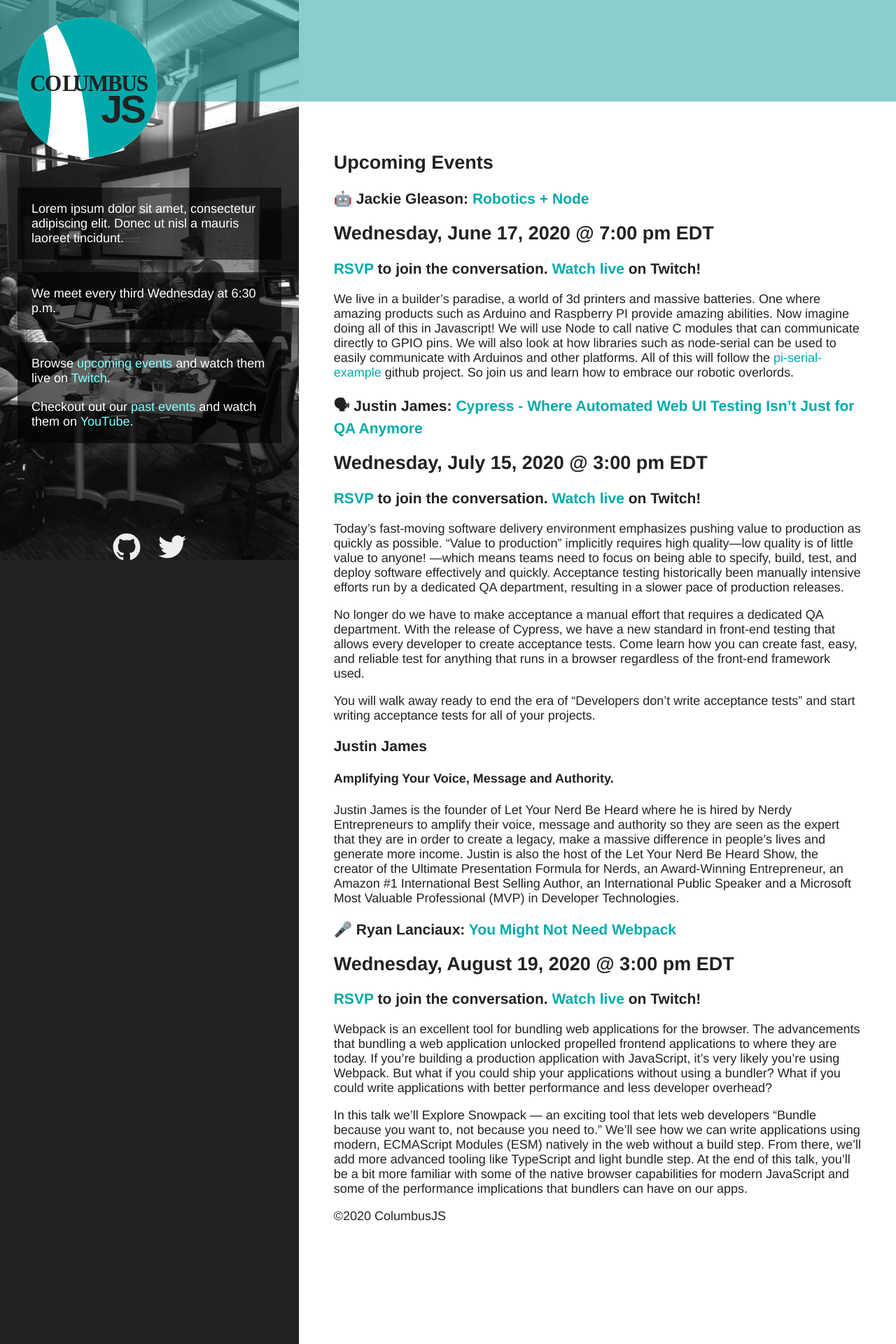
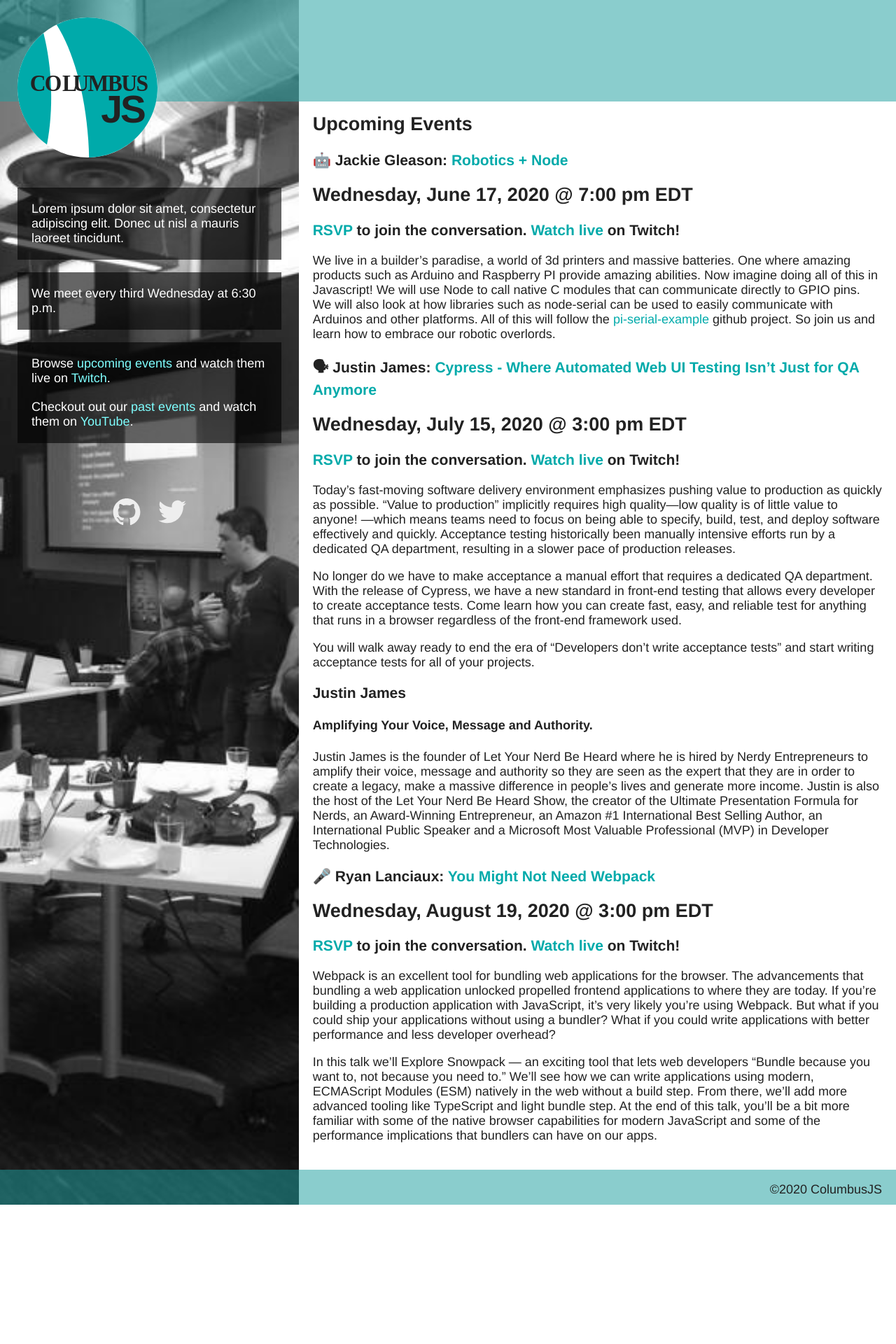
Before and after one commit to columbusjs/columbusjs.github.io, a Jekyll site: the page built from index.html, in a window 1280 px wide. Shown: the top 1920 px of the page at 70% size. Built offline with Jekyll 4.4.1, drawn with Linux system fonts in a browser that asks for light colours; the list of posts is cut into pages by our own code; after the commit the page ends 1721 px from its top, so only the background shows below that.

Commit message:
looking better, still a weird scrolling issue

```diff
--- /dev/null
+++ b/_includes/footer.html
@@ -0,0 +1,3 @@
+<footer>
+  <p>&copy;{{ site.time | date: "%Y" }} {{site.title}}</p>
+</footer>
--- a/_includes/html/body.html
+++ b/_includes/html/body.html
@@ -2,4 +2,5 @@
   {% include header.html %}
   {% include aside.html %}
   {% include main.html %}
+  {% include footer.html %}
 </body>
--- a/_includes/html/head.html
+++ b/_includes/html/head.html
@@ -14,8 +14,8 @@
 {% endif %}
 
 <head>
-    <meta charset="utf-8">
-    <title>{{ title }}</title>
-    <meta name="description" content="{{ site.description }}">
-    <link rel="stylesheet" href="/css/site.css">
+  <title>{{ title }}</title>
+  <meta charset="utf-8">
+  <meta name="description" content="{{ site.description }}">
+  <link rel="stylesheet" href="/css/site.css">
 </head>
--- a/_includes/main.html
+++ b/_includes/main.html
@@ -1,11 +1,5 @@
 <main>
-
   <section id="content">
     {{ content }}
   </section>
-
-  <footer>
-    <p>&copy;{{ site.time | date: "%Y" }} {{site.title}}</p>
-  </footer>
-
 </main>
--- a/css/site.css
+++ b/css/site.css
@@ -1,35 +1,22 @@
 body {
+  grid-template-columns: 1fr 2fr;
+  grid-template-rows: 145px auto 50px;
+  height: 100vh;
   font-family: Helvetica, Arial, sans-serif;
   font-size: 18px;
   color: #222222;
   display: grid;
-  grid-template-columns: 1fr 2fr;
-  grid-template-rows: 145px 1fr 1fr;
   margin: 0px;
   padding: 0px;
-}
-
-a {
-  text-decoration: none;
-  color: #00aaaa;
-}
-
-a:hover {
-  text-decoration: underline;
+  overflow: hidden;
 }
 
 header {
   text-align: left;
   grid-column: 1 / span 2;
-  grid-row: 1/1;
+  grid-row: 1 / span 1;
   z-index: 0;
   background-color: #1fa0a085;
-}
-
-header img {
-  padding: 25px;
-  height: 200px;
-  width: 200px;
 }
 
 aside {
@@ -38,9 +25,35 @@
   background-image: url('../images/sidebar-background.jpg');
   background-color: #222222;
   background-position: top center;
+  background-size: cover;
   background-repeat: no-repeat;
   padding: 25px;
   padding-top: 250px;
+}
+
+main {
+  grid-column: 2 / span 1;
+  grid-row: 1 / span 2;
+  padding: 20px;
+  padding-top: 140px;
+  overflow: scroll;
+  overflow-x: hidden;
+}
+
+footer {
+  grid-column: 1 / span 2;
+  grid-row: 3 / span 1;
+  z-index: 0;
+  background-color: #1fa0a085;
+  text-align: right;
+  padding-right: 20px;
+}
+
+
+header img {
+  padding: 25px;
+  height: 200px;
+  width: 200px;
 }
 
 aside p {
@@ -72,7 +85,7 @@
   text-align: center;
   list-style: none;
   padding: 0;
-  padding-top: 100px;
+  padding-top: 50px;
 }
 
 #social-links li {
@@ -85,11 +98,16 @@
   margin: 10px;
 }
 
-main {
-  grid-column: 2 / 2;
-  grid-row: 2 / 3;
-  padding: 50px;
+a {
+  text-decoration: none;
+  color: #00aaaa;
 }
+
+a:hover {
+  text-decoration: underline;
+}
+
+
 
 /* header {
   font-family: "Gill Sans", "Gill Sans MT", Calibri, sans-serif;
```
